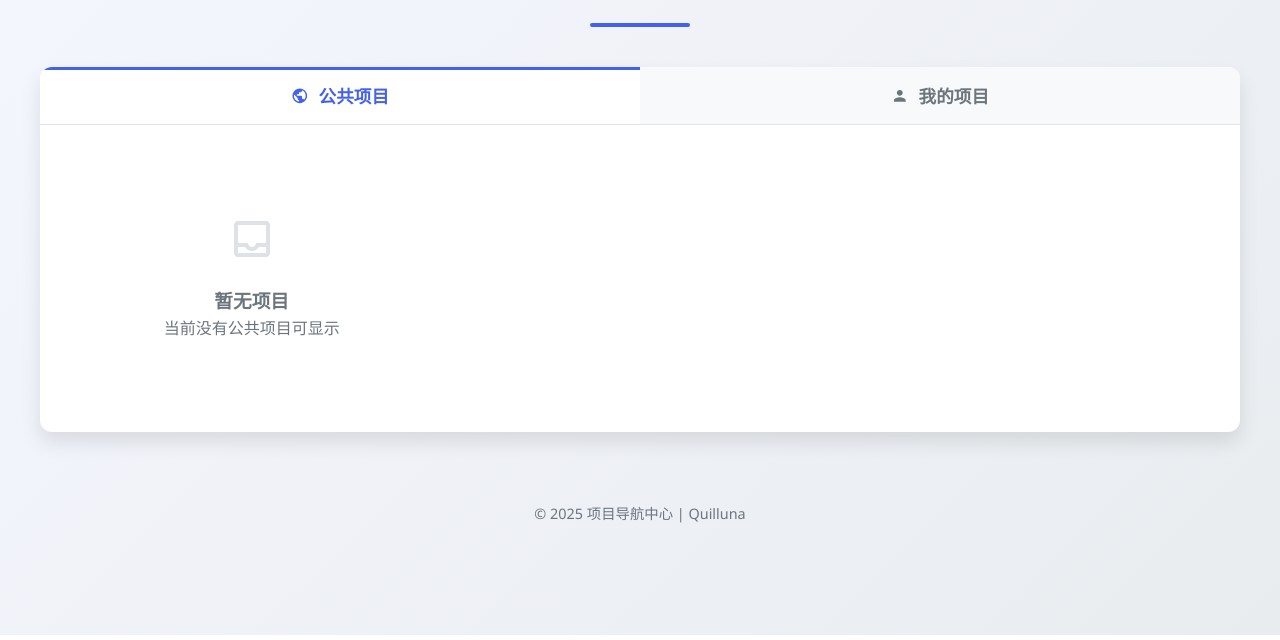
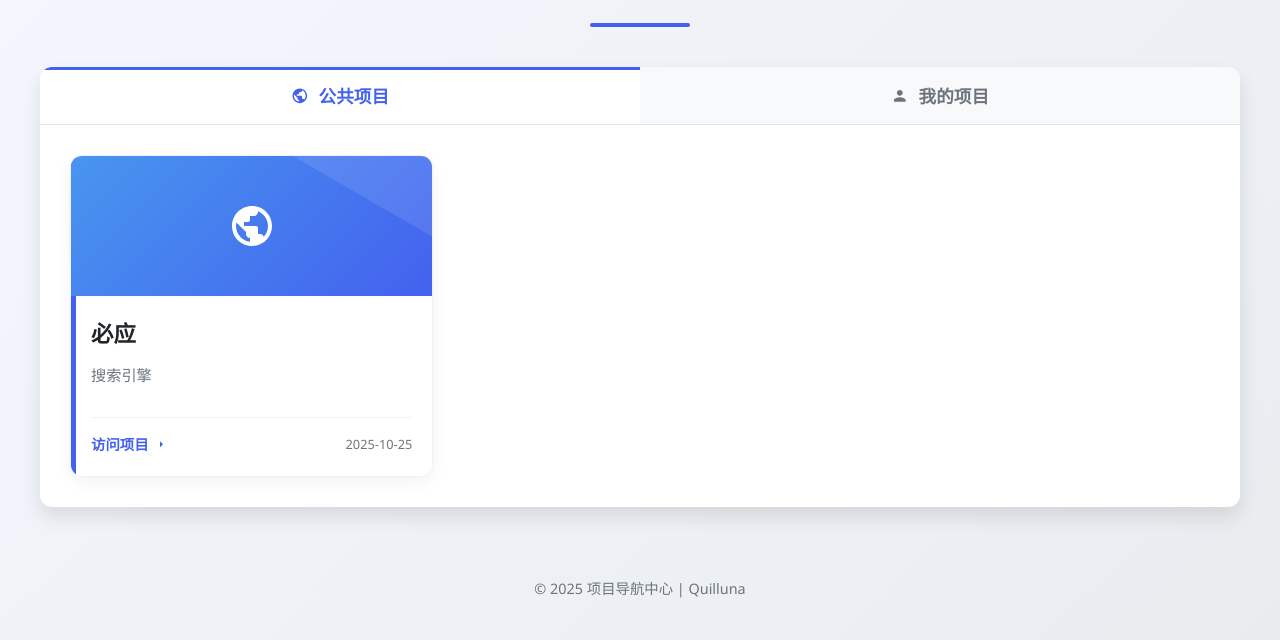
Before and after one commit to quilluna/website, a plain HTML site: page index.html in a window 1280 px wide. Shown: the part 165-805 px from the top of the page. Drawn offline with Linux system fonts and the light colour scheme.

Commit message:
feat: 添加项目数据到index.html
初始化projectsData对象，包含公开项目和个人项目数据

```diff
--- a/index.html
+++ b/index.html
@@ -430,7 +430,28 @@
     </svg>
 
     <script>
-        const projectsData = {};
+        const projectsData = {
+  "public":[
+  {
+    "date": "2025-10-25",
+    "description": "搜索引擎",
+    "icon": "globe-icon",
+    "id": 1,
+    "link": "https://cn.bing.com",
+    "name": "必应",
+    "tags": []
+  }],
+  "personal":[
+  {
+    "date": "2025-10-25",
+    "description": "成绩统计与分析系统",
+    "icon": "chart-icon",
+    "id": 1,
+    "link": "grade",
+    "name": "成绩统计",
+    "tags": []
+  }]
+};
 
         // 初始化页面
         document.addEventListener('DOMContentLoaded', function() {
```
